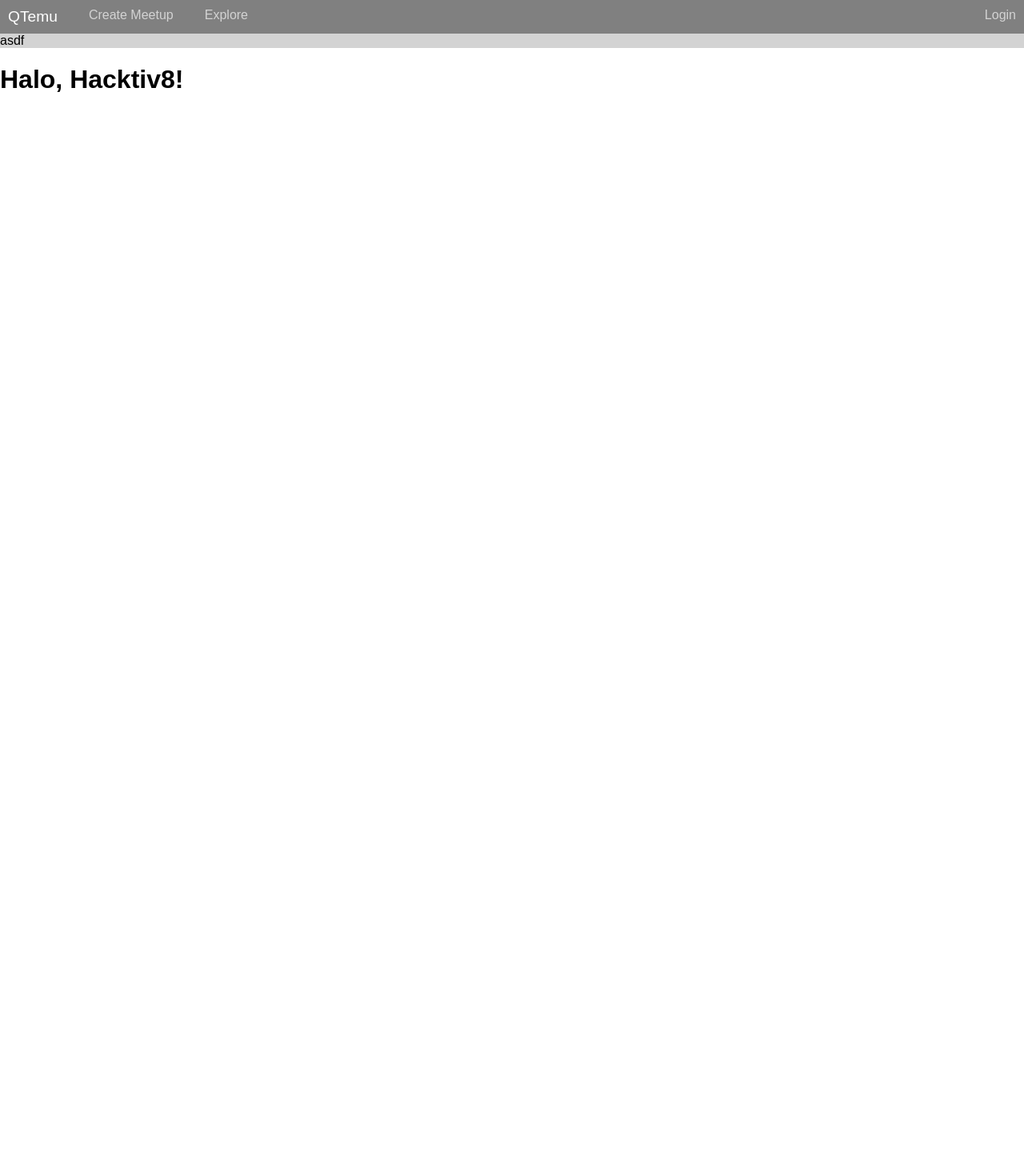
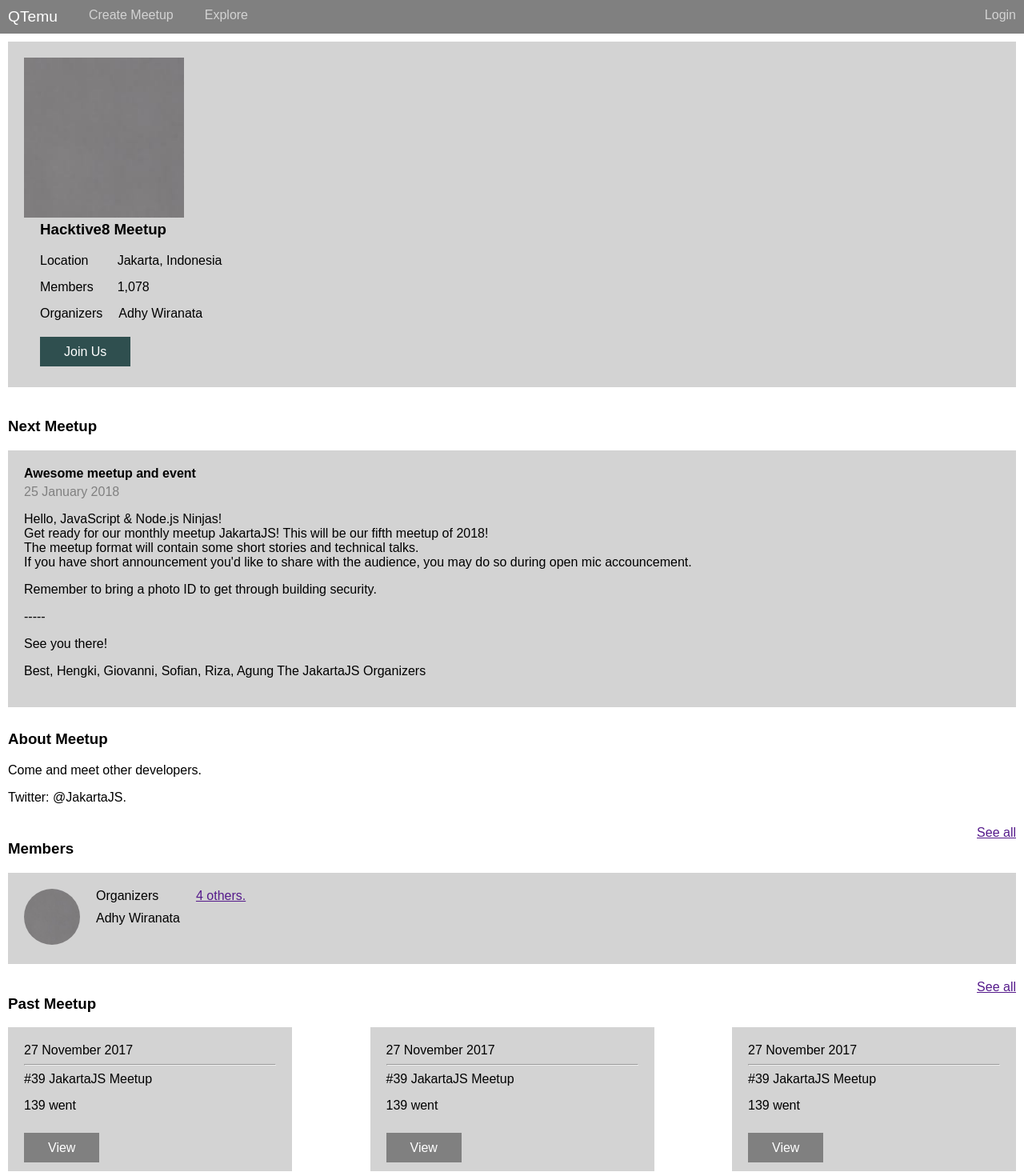
Before and after one commit to rickynugroho/qtemu_react_class_project, a React (Create React App) app: page / in a window 1280 px wide. Shown: the top 1470 px of the page at 80% size. Before the commit the page ends 800 px from the top, so only its background shows below. Built offline with nearby package versions, Linux system fonts and the light colour scheme.

Commit message:
Create static version of website

```diff
--- a/src/App.css
+++ b/src/App.css
@@ -1,3 +1,7 @@
+/*
+React Style
+*/
+
 .App {
   text-align: center;
 }
@@ -27,7 +31,10 @@
   to { transform: rotate(360deg); }
 }
 
-/* ====== */
+/*
+QTemu Style
+*/
+
 .header{
   background: grey;
   padding: 10px 10px;
@@ -52,6 +59,137 @@
   text-decoration: none;
 }
 
+.grey-section{
+  background: lightgrey;
+  margin: 10px;
+  padding: 20px;
+}
+
+.white-section{
+  margin: 10px;
+}
+
+.container-section .grey-section{
+  margin:0;
+}
+
+.description-active-meetup{
+  margin-left: 20px;
+}
+
+.photo-active-meetup img{
+  max-width: 200px;
+  max-height: 200px;
+}
+
+.description-active-meetup-content{
+  display: flex;
+  flex-direction: column;
+  width:250px;
+}
+
+.description-active-meetup-left{
+  display: flex;
+  /* justify-content: space-between; */
+  justify-content: flex-start;
+  margin-bottom:15px;
+}
+
+.description-active-meetup-left:last-of-type{
+  margin-top:15px;
+}
+
+.description-active-meetup-left .left-content{
+  width:100px;
+}
+
+.description-active-meetup-left .right-content{
+  width:200px;
+  margin-left:20px;
+}
+
+.description-active-meetup h3{
+  margin-top:0;
+}
+
+.btn{
+  background:darkslategrey;
+  color:#fff;
+  padding:10px 30px;
+  text-decoration: none;
+}
+
+.btn-grey{
+  background:grey;
+  color:#fff;
+  padding:10px 30px;
+  text-decoration: none;
+}
+
+.next-meetup-title{
+  font-weight: bold;
+  margin-bottom:5px;
+}
+
+.next-meetup-date{
+  color: grey;
+  margin-bottom:5px;
+}
+
+.container-section{
+  padding:10px;
+}
+
+.container-section-flex{
+  display: flex;
+  justify-content:space-between;
+}
+
+.member-list{
+  display: flex;
+  justify-content: flex-start;
+}
+
+.member-section{
+  margin-right: 20px;
+  display: flex;
+  justify-content: flex-start;
+}
+
 .active-meetup{
   background: lightgrey;
 }
+
+.photo-member img{
+  max-width: 70px;
+  max-height: 70px;
+  -webkit-border-radius: 35px;
+  border-radius: 35px;
+}
+
+.profile-member{
+  margin-left:20px;
+}
+
+.profile-member div{
+  margin-bottom:10px;
+}
+
+.meetup-box{
+  background: lightgrey;
+  padding:20px;
+  width:25%;
+}
+
+.meetup-went-total{
+  margin-top:15px;
+}
+
+.meetup-view-btn{
+  margin-top:35px;
+}
+
+.past-meetup-list{
+  display: flex;
+  justify-content: space-between  ;
+}
--- a/src/App.js
+++ b/src/App.js
@@ -1,5 +1,5 @@
 import React, { Component } from 'react';
-import logo from './logo.svg';
+// import logo from './logo.svg';
 import './App.css';
 
 class App extends Component {
@@ -20,8 +20,159 @@
 
   renderActiveMeetup() {
     return (
-      <div className="active-meetup">
-        asdf
+      <div className="active-meetup grey-section">
+        <div className="photo-active-meetup">
+          <img src="img/grey.jpg" />
+        </div>
+        <div className="description-active-meetup">
+          <h3>Hacktive8 Meetup</h3>
+          <div className="description-active-meetup-content">
+            <div className="description-active-meetup-left">
+              <div className="left-content">Location</div>
+              <div className="right-content">Jakarta, Indonesia</div>
+            </div>
+            <div className="description-active-meetup-left">
+              <div className="left-content">Members</div>
+              <div className="right-content">1,078</div>
+            </div>
+            <div className="description-active-meetup-left">
+              <div className="left-content">Organizers</div>
+              <div className="right-content">Adhy Wiranata</div>
+            </div>
+            <div className="description-active-meetup-left">
+              <div>
+                <a href="" class="btn">Join Us</a>
+              </div>
+            </div>
+          </div>
+        </div>
+      </div>
+    );
+  }
+
+  renderNextMeetup() {
+    return (
+      <div className="container-section">
+        <h3>Next Meetup</h3>
+        <div className="next-meetup grey-section">
+          <div className="next-meetup-title">
+            Awesome meetup and event
+          </div>
+          <div className="next-meetup-date">
+            25 January 2018
+          </div>
+          <div class="next-meetup-p">
+            <p>
+              <div>Hello, JavaScript & Node.js Ninjas!</div>
+              <div>Get ready for our monthly meetup JakartaJS! This will be our fifth meetup of 2018!</div>
+              <div>The meetup format will contain some short stories and technical talks.</div>
+              <div>If you have short announcement you'd like to share with the audience, you may do so during open mic accouncement.</div>
+            </p>
+            <p>
+              Remember to bring a photo ID to get through building security.
+            </p>
+            <p>
+              -----
+            </p>
+            <p>
+              See you there!
+            </p>
+            <p>
+              Best, Hengki, Giovanni, Sofian, Riza, Agung The JakartaJS Organizers
+            </p>
+          </div>
+        </div>
+      </div>
+    );
+  }
+
+  renderAboutMeetup() {
+    return (
+      <div className="about-meetup white-section">
+        <h3>About Meetup</h3>
+        <p>
+          Come and meet other developers.
+        </p>
+        <p>
+          Twitter: @JakartaJS.
+        </p>
+      </div>
+    );
+  }
+
+  renderMembers() {
+    return (
+      <div className="container-section">
+        <div class="container-section-flex">
+          <div>
+            <h3>Members</h3>
+          </div>
+          <div>
+            <a href="">See all</a>
+          </div>
+        </div>
+        <div className="member-list grey-section">
+          {this.renderMember()}
+          {this.renderMemberOther()}
+        </div>
+      </div>
+    );
+  }
+
+  renderMember() {
+    return (
+      <div className="member-section">
+        <div className="photo-member">
+          <img src="img/grey.jpg" />
+        </div>
+        <div className="profile-member">
+          <div>Organizers</div>
+          <div>Adhy Wiranata</div>
+        </div>
+      </div>
+    );
+  }
+
+  renderMemberOther() {
+    return (
+      <div className="member-section">
+        <a href="">4 others.</a>
+      </div>
+    );
+  }
+
+  renderPastMeetup() {
+    return (
+      <div className="past-meetup white-section">
+        <div class="container-section-flex">
+          <div>
+            <h3>Past Meetup</h3>
+          </div>
+          <div>
+            <a href="">See all</a>
+          </div>
+        </div>
+        <div class="past-meetup-list">
+          {this.renderMeetupEvent()}
+          {this.renderMeetupEvent()}
+          {this.renderMeetupEvent()}
+        </div>
+      </div>
+    );
+  }
+
+  renderMeetupEvent() {
+    return (
+      <div className="meetup-box">
+        27 November 2017
+        <hr />
+        #39 JakartaJS Meetup
+        <div class="meetup-went-total">
+          139 went
+        </div>
+        <div class="meetup-view-btn">
+          <a href="" class="btn-grey">View</a>
+        </div>
       </div>
     );
   }
@@ -31,7 +182,10 @@
       <div>
         {this.renderHeader()}
         {this.renderActiveMeetup()}
-        <h1>Halo, Hacktiv8!</h1>
+        {this.renderNextMeetup()}
+        {this.renderAboutMeetup()}
+        {this.renderMembers()}
+        {this.renderPastMeetup()}
       </div>
     );
   }
```
Also changed, not shown: public/img/grey.jpg (added).
